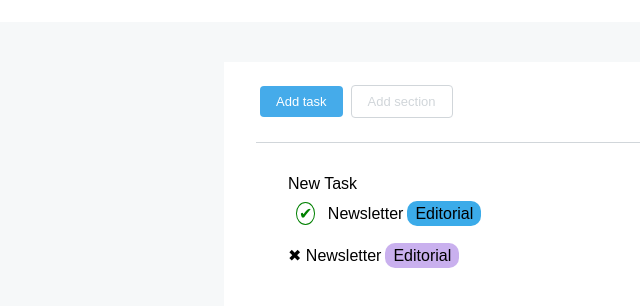
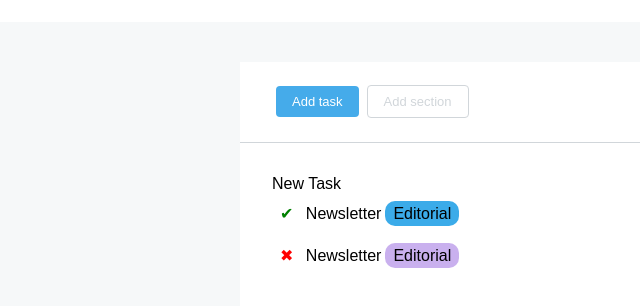
Before and after one commit to MarcelloPet94/html-css-toboolist, a plain HTML site: page index.html in a window 1280 px wide. Shown: the part 78-384 px from the top of the page, without its empty margins (0-640 px from the left). Drawn offline with Linux system fonts and the light colour scheme.

Commit message:
style-done/notdone

```diff
--- a/css/style.css
+++ b/css/style.css
@@ -36,12 +36,12 @@ header a {
 main {
     width: 800px;
     background-color: #ffffff;
-    padding-left: 32px;
     margin: 40px auto;
 
 }
 
-nav {
+main nav {
+    padding-left: 32px;
     border-bottom: 1px solid #d1d6da;
 }
 
@@ -88,9 +88,11 @@ section ul li span.label {
 /* label colors */
 
 span.done {
-    margin: 0 8px;
-    padding: 2px;
-    border-radius: 50%;
+    padding: 8px;
     color: green;
-    border:1px solid green;
 }
+
+span.not-done {
+    padding: 8px;
+    color: red;
+}
```
